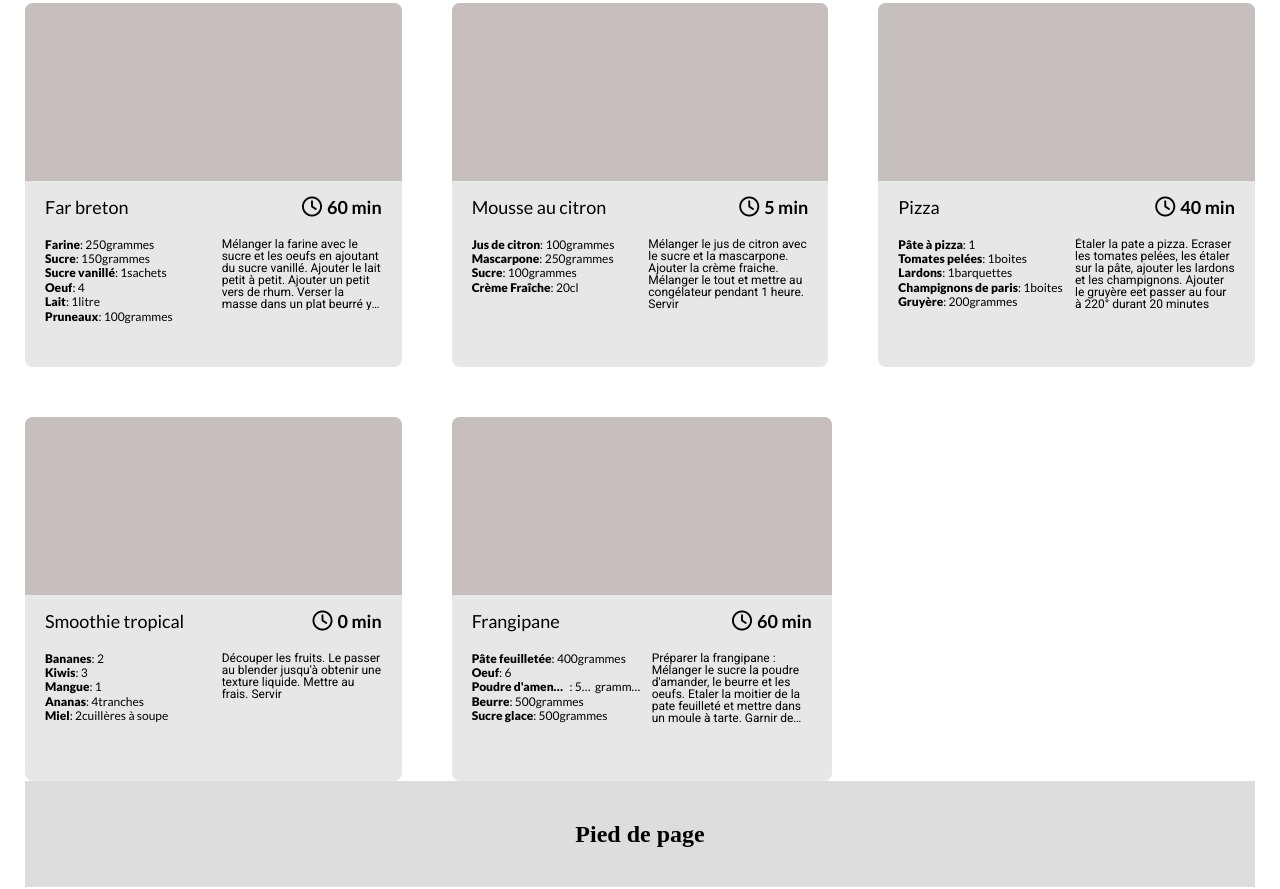
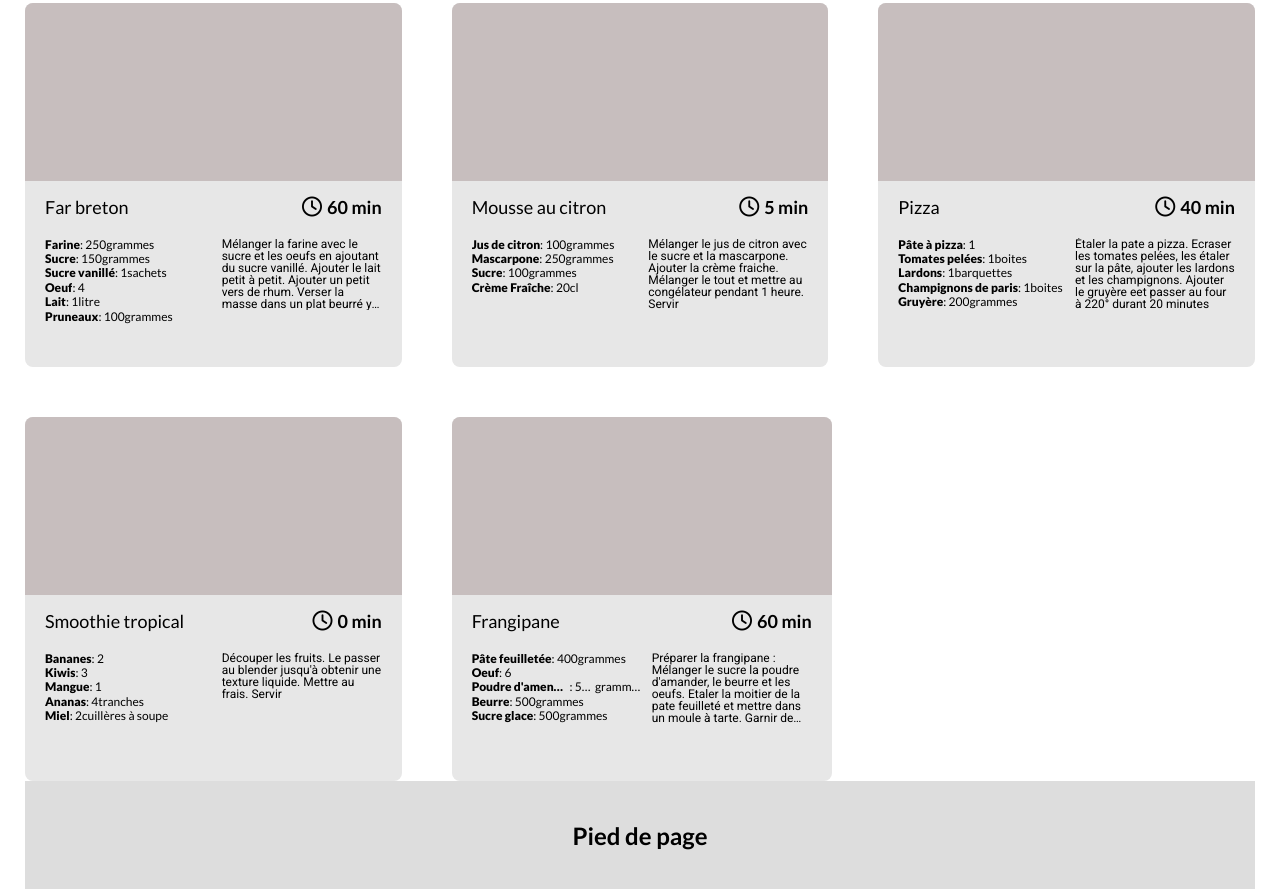
Before and after one commit to obcr/-Bianciotto_7_08012022.github.io, a website: page index.html in a window 1280 px wide. Shown: the part 6547-7436 px from the top of the page. Drawn offline with Linux system fonts and the light colour scheme.

Commit message:
sass footer

```diff
--- a/sass/layouts/_footer.scss
+++ b/sass/layouts/_footer.scss
@@ -0,0 +1,3 @@
+.footer{
+    font-family: "Lato", sans-serif;
+}
```
Also changed, not shown: public/css/style.css, 1 other file.
